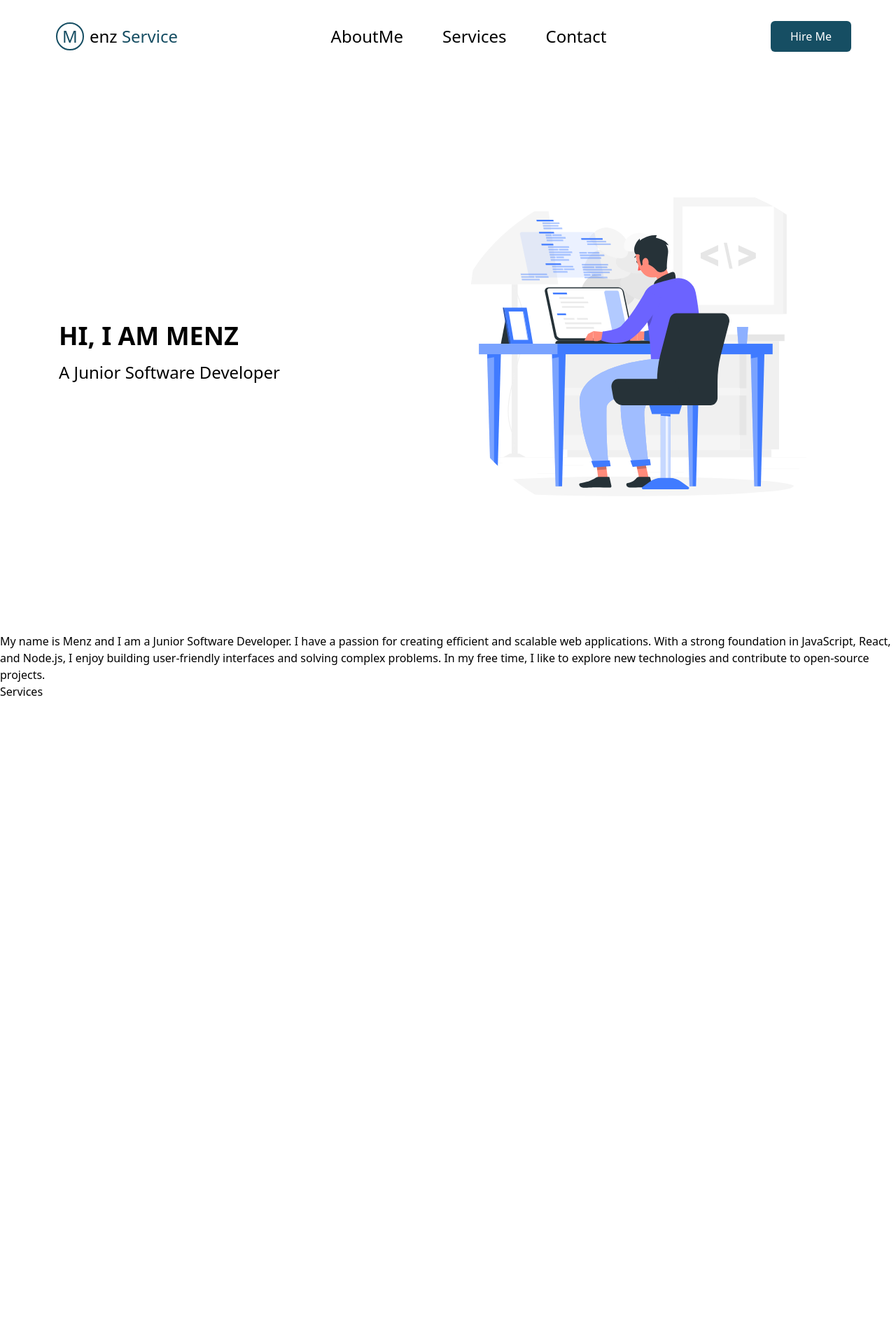
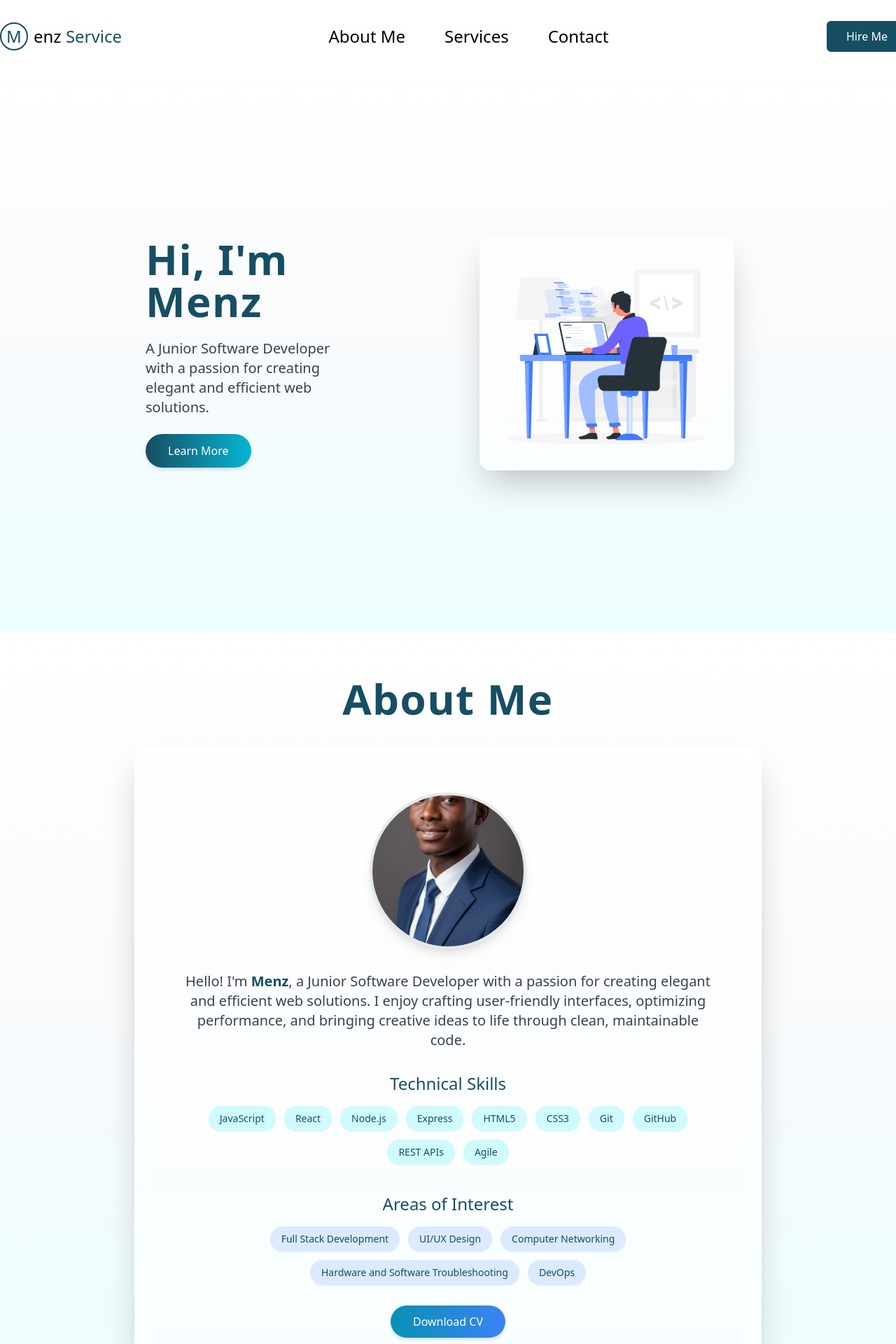
Before and after one commit to pkay025/My-Portfolio, a React (Vite) app in the folder my-portfolio/: page / in a window 1280 px wide. Shown: the top 1920 px of the page at 70% size. Before the commit the page ends 1000 px from the top, so only its background shows below. Built offline with nearby package versions, Linux system fonts and the light colour scheme.

Commit message:
Remove package-lock.json and update Tailwind CSS configuration; enhance About Me and HeroSection components with improved layout and styling

```diff
--- a/my-portfolio/src/App.jsx
+++ b/my-portfolio/src/App.jsx
@@ -1,8 +1,8 @@
 import React from 'react';
 import Navbar from "./Components/Navbar";
 import HeroSection from './Components/HeroSection';
+import Services from './Components/Services';
 import AboutMe from './Components/About Me';
-import Services from './Components/Services';
 
 const App = () => {
   return (
--- a/my-portfolio/src/Components/About Me.jsx
+++ b/my-portfolio/src/Components/About Me.jsx
@@ -1,15 +1,101 @@
 import React from "react";
+import Img from "../images/1.jpg";
 
 const AboutMe = () => {
-    return (
-        <div id="aboutMe" className="">
-            My name is Menz and I am a Junior Software Developer.
-            I have a passion for creating efficient and scalable web applications.
-            With a strong foundation in JavaScript, React, and Node.js,
-            I enjoy building user-friendly interfaces and solving complex problems.
-            In my free time, I like to explore new technologies and contribute to open-source projects.
+  return (
+    <section
+      id="#aboutMe"
+      className="min-h-screen bg-gradient-to-b from-white via-slate-50 to-cyan-50 flex flex-col items-center justify-center px-6 md:px-16 lg:px-32 py-16"
+    >
+      {/* Section Header */}
+      <h2 className="text-4xl md:text-5xl lg:text-6xl font-semibold text-cyan-900 mb-10 tracking-wide">
+        About <span className="text-cyan-900">Me</span>
+      </h2>
+
+      {/* Main Card Container */}
+      <div className="bg-white/60 backdrop-blur-md shadow-2xl rounded-2xl p-8 md:p-12 lg:p-16 max-w-4xl text-center transition-all duration-500 hover:scale-[1.02]">
+        {/* Profile Picture */}
+        <div className="flex justify-center mb-8">
+          <img
+            src={Img}
+            alt="Profile"
+            className="w-44 h-44 md:w-56 md:h-56 object-cover rounded-full border-4 shadow-lg mx-auto"
+          />
         </div>
-    );
-}
+
+        {/* Intro */}
+        <p className="text-lg md:text-xl text-gray-700 leading-relaxed mb-6">
+          Hello! I'm <span className="font-semibold text-cyan-900">Menz</span>, a
+          Junior Software Developer with a passion for creating elegant and
+          efficient web solutions. I enjoy crafting user-friendly interfaces,
+          optimizing performance, and bringing creative ideas to life through
+          clean, maintainable code.
+        </p>
+
+        {/* Technical Skills */}
+        <div className="mt-8">
+          <h3 className="text-2xl font-medium text-cyan-900 mb-4">
+            Technical Skills
+          </h3>
+          <div className="flex flex-wrap justify-center gap-3">
+            {[
+              "JavaScript",
+              "React",
+              "Node.js",
+              "Express",
+              "HTML5",
+              "CSS3",
+              "Git",
+              "GitHub",
+              "REST APIs",
+              "Agile"
+            ].map((skill) => (
+              <span
+                key={skill}
+                className="bg-cyan-100 text-cyan-900 px-4 py-2 rounded-full text-sm font-medium shadow-sm hover:bg-cyan-900 transition"
+              >
+                {skill}
+              </span>
+            ))}
+          </div>
+        </div>
+
+        {/* Areas of Interest */}
+        <div className="mt-10">
+          <h3 className="text-2xl font-medium text-cyan-900 mb-4">
+            Areas of Interest
+          </h3>
+          <div className="flex flex-wrap justify-center gap-3">
+            {[
+                "Full Stack Development",
+                "UI/UX Design",
+                "Computer Networking",
+                "Hardware and Software Troubleshooting",
+                "DevOps",
+            ].map((interest) => (
+              <span
+                key={interest}
+                className="bg-blue-100 text-cyan-900 px-4 py-2 rounded-full text-sm font-medium shadow-sm hover:bg-blue-200 transition"
+              >
+                {interest}
+                </span>
+            ))}
+
+          </div>
+        </div>
+
+        {/* Resume Button */}
+        <div className="mt-10">
+          <a
+            href="#"
+            className="bg-gradient-to-r from-cyan-600 to-blue-500 text-white px-8 py-3 rounded-full shadow-md font-medium hover:opacity-90 transition"
+          >
+            Download CV
+          </a>
+        </div>
+      </div>
+    </section>
+  );
+};
 
 export default AboutMe;
--- a/my-portfolio/src/Components/HeroSection.jsx
+++ b/my-portfolio/src/Components/HeroSection.jsx
@@ -3,19 +3,30 @@ import Img from "../images/developer.svg";
 
 const HeroSection = () => {
   return (
-    <div className="min-h-screen flex flex-col md:flex-row items-center">
-      <div className="w-full md:w-1/2 flex flex-col justify-center items-center md:items-start py-10 px-10">
-        <h2 className="text-2xl md:text-3xl xl:text-4xl text-center md:text-left uppercase font-semibold px-11">
-          Hi, I am Menz
+    <section
+      id="#hero"
+      className="min-h-screen bg-gradient-to-b from-white via-slate-50 to-cyan-50 flex flex-col md:flex-row items-center justify-center px-6 md:px-16 lg:px-32 py-16"
+    >
+      <div className="w-full md:w-1/2 flex flex-col justify-center items-center md:items-start px-6 md:px-20 py-11">
+        <h2 className="text-4xl md:text-5xl lg:text-6xl font-semibold text-cyan-900 mb-6 tracking-wide">
+          Hi, I'm <span className="text-cyan-900">Menz</span>
         </h2>
-        <p className="mt-4 text-lg md:text-xl xl:text-2xl text-center md:text-left leading-normal px-11">
-          A Junior Software Developer
+        <p className="text-lg md:text-xl text-gray-700 leading-relaxed mb-6">
+          A Junior Software Developer with a passion for creating elegant and efficient web solutions.
         </p>
+        <a
+          href="#aboutMe"
+          className="bg-gradient-to-r from-cyan-900 to-cyan-500 text-white px-8 py-3 rounded-full shadow-md font-medium hover:opacity-90 transition"
+        >
+          Learn More
+        </a>
       </div>
-      <div className="w-70 h-70 sm:w-80 sm:h-80 md:w-96 md:h-96 lg:w-[600px] lg:h-[500px] overflow-hidden rounded-[70%]">
-        <img src={Img} alt="Developer Illustration" className="w-full max-w-xs md:max-w-md lg:max-w-lg" />
+      <div className="w-full md:w-2/3 flex justify-center items-center">
+        <div className="bg-white/60 backdrop-blur-md shadow-2xl rounded-2xl p-8 transition-all duration-500 hover:scale-[1.02]">
+          <img src={Img} alt="Developer Illustration" className="w-full h-auto" />
+        </div>
       </div>
-    </div>
+    </section>
   );
 };
 
--- a/my-portfolio/src/Components/Navbar.jsx
+++ b/my-portfolio/src/Components/Navbar.jsx
@@ -9,7 +9,7 @@ const HireMeButton = ({ className = '' }) => (
 
 const NavbarMenu = () => {
   return [
-    { id: 1, title: 'AboutMe ', link: '#aboutMe' },
+    { id: 1, title: 'About Me ', link: '#about Me' },
     { id: 2, title: 'Services', link: '#services' },
     { id: 3, title: 'Contact', link: '#contact' },
   ];
--- a/my-portfolio/src/Components/Services.jsx
+++ b/my-portfolio/src/Components/Services.jsx
@@ -3,7 +3,7 @@ import React from 'react'
 const Services = () => {
   return (
     <div id='services' className=''>
-        Services
+
     </div>
   )
 }
--- a/my-portfolio/tailwind.config.js
+++ b/my-portfolio/tailwind.config.js
@@ -8,6 +8,8 @@ export default {
     extend: {
       container: {
         center: true,
+        colors: {
+        primary: "#1E40AF",
         padding: {
           default: "1rem",
           sm: "2rem",
@@ -16,7 +18,8 @@ export default {
           "2xl": "6rem",
         }
       }
-    },
+    }
+  },
 
   },
   plugins: [],
```
Also changed, not shown: my-portfolio/src/images/1.jpg (added), 1 other file (tests, documents, lock files or other folders).
